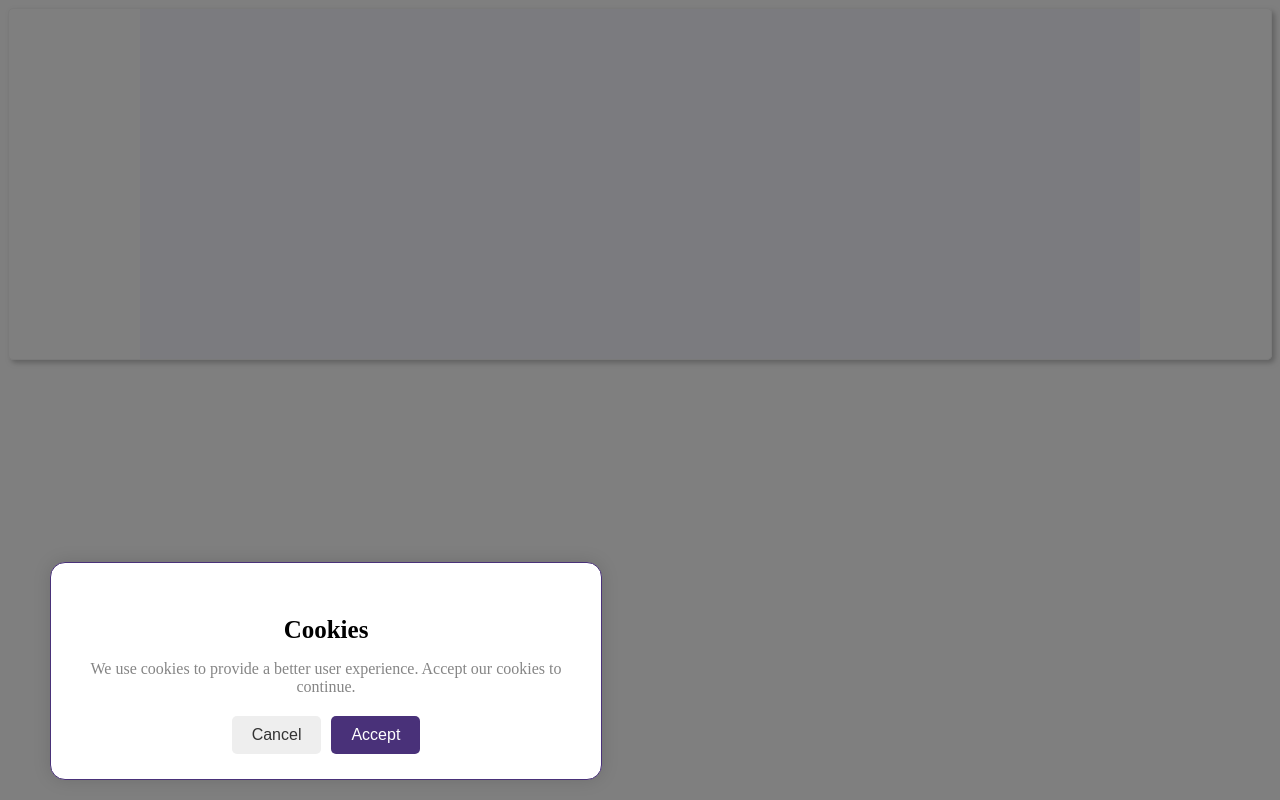
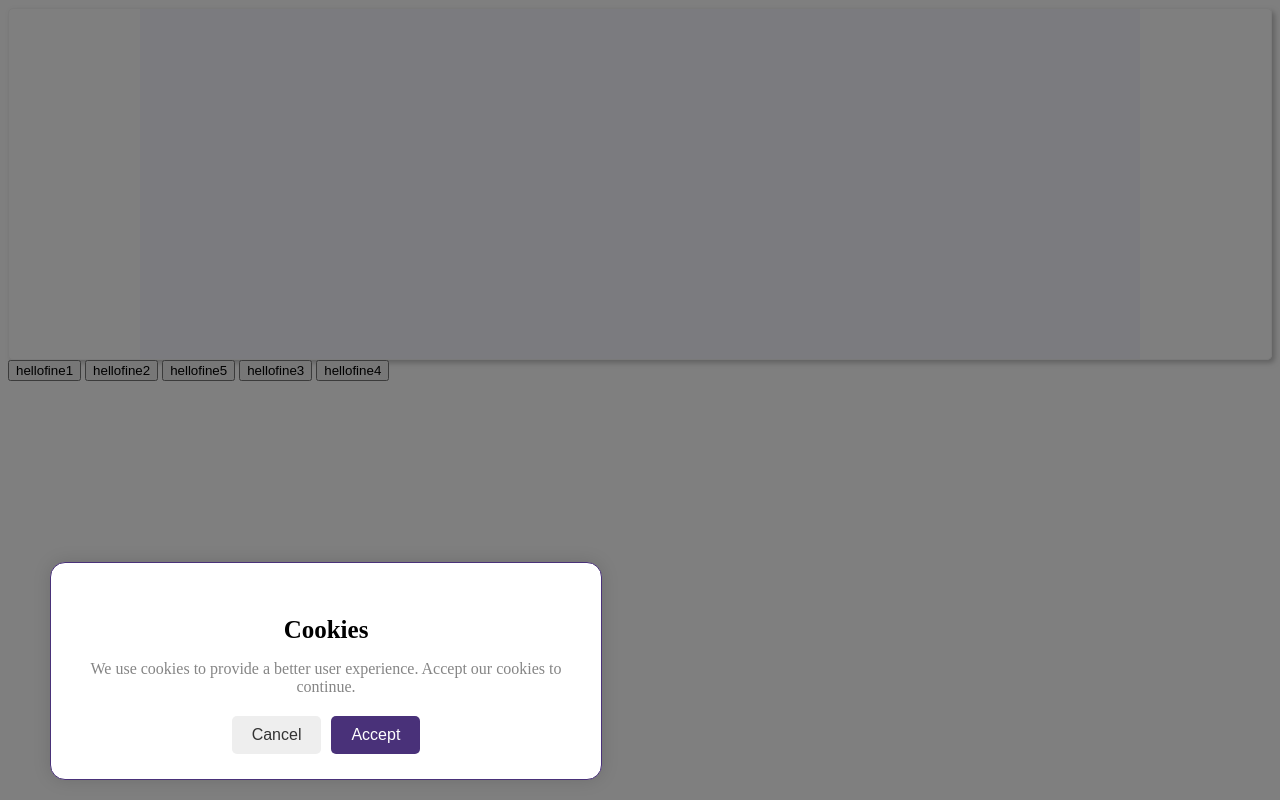
Before and after one commit to bharathcynnent/htmlcssjs, a plain HTML site: page index.html in a window 1280 px wide. Drawn offline with nearby package versions, Linux system fonts and the light colour scheme; no server answers.

Commit message:
button updated

```diff
--- a/index.html
+++ b/index.html
@@ -17,5 +17,12 @@
   </div>
 </figure>
 
+
+<button>hellofine1</button>
+<button>hellofine2</button>
+<button>hellofine5</button>
+<button>hellofine3</button>
+<button>hellofine4</button>
+
 </body>
 </html>
```
